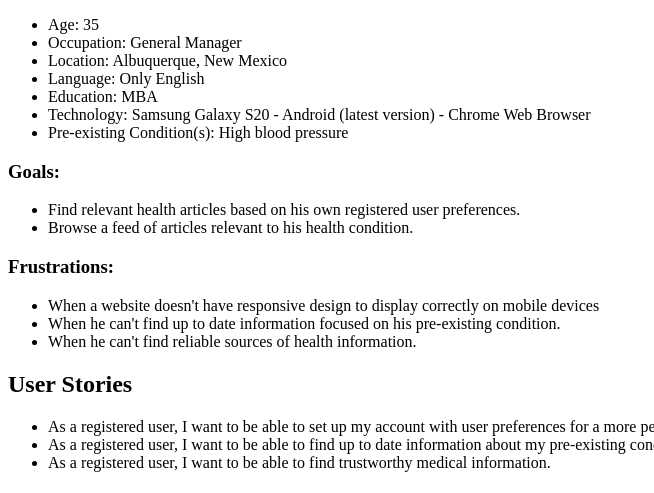
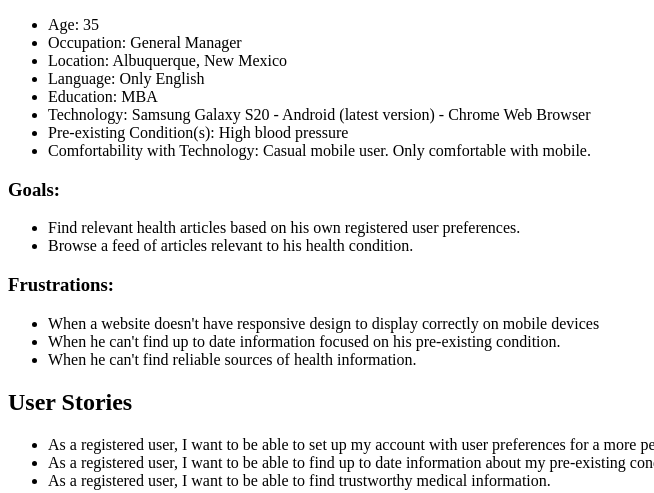
Before and after one commit to web-health-portal/portal-capstone, a plain HTML site: page documentation/persona-george/persona-george.html in a window 1280 px wide. Shown: the part 455-948 px from the top of the page, without its empty margins (0-654 px from the left). Drawn offline with Linux system fonts and the light colour scheme.

Commit message:
added comfortablity with technology in demographic

```diff
--- a/documentation/persona-george/persona-george.html
+++ b/documentation/persona-george/persona-george.html
@@ -22,6 +22,7 @@
         <li>Education: MBA</li>
         <li>Technology: Samsung Galaxy S20 - Android (latest version) - Chrome Web Browser</li>
         <li>Pre-existing Condition(s): High blood pressure</li>
+        <li>Comfortability with Technology: Casual mobile user. Only comfortable with mobile.</li>
     </ul>
     <h3>Goals:</h3>
     <ul>
```
